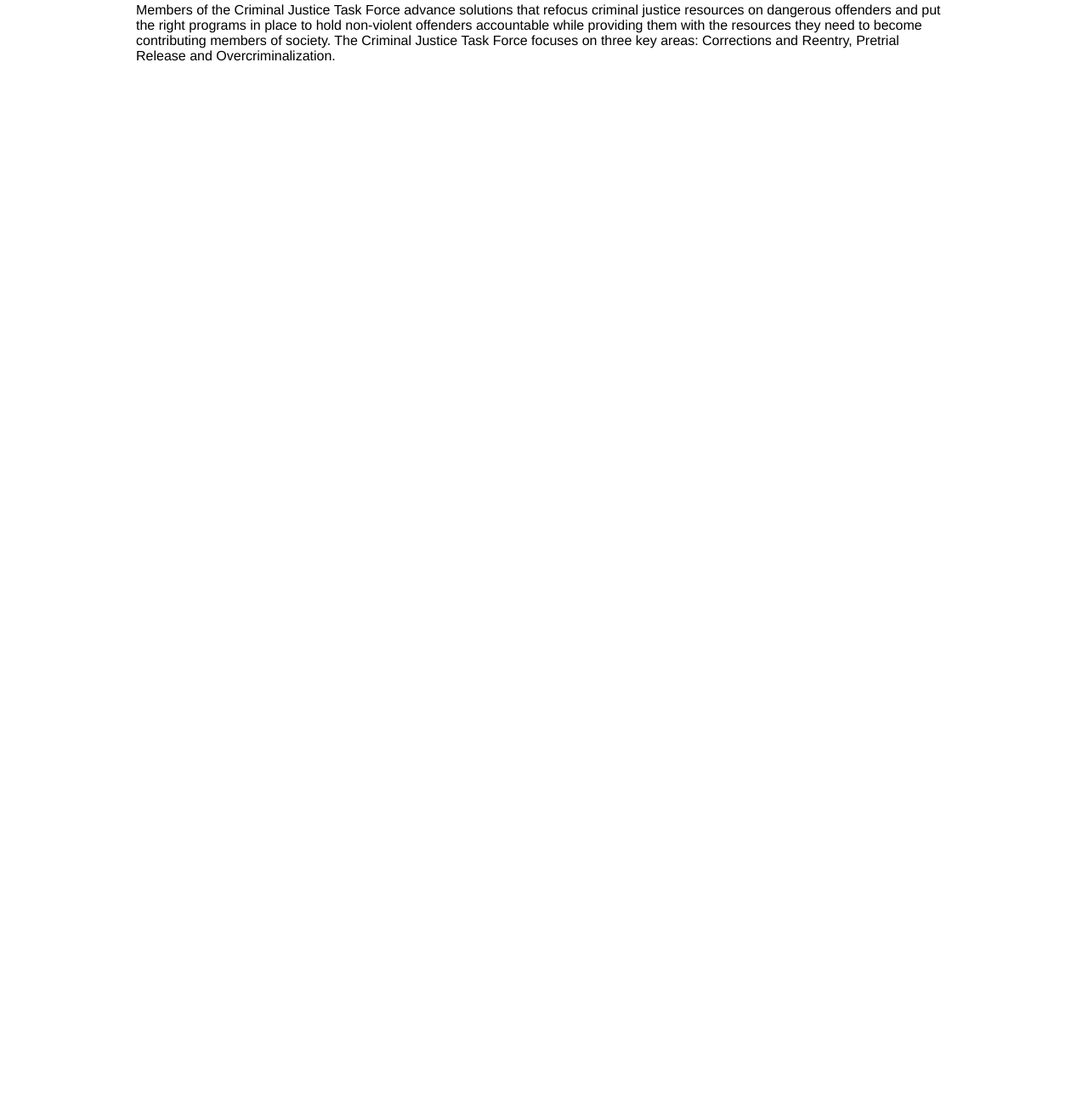
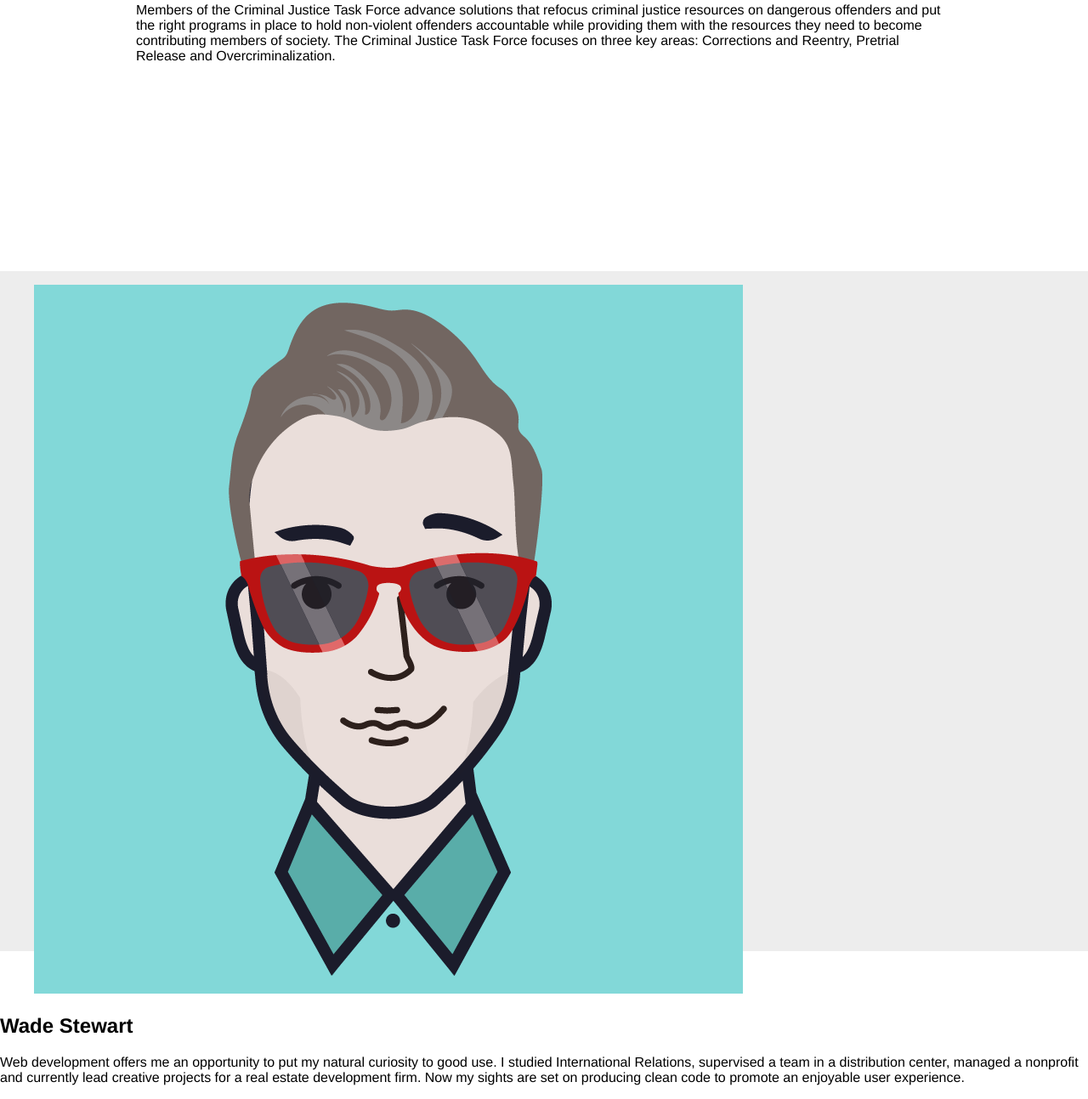
Before and after one commit to wadestewart/ccj, a plain HTML site: page index.html in a window 1280 px wide. Shown: the part 1281-2574 px from the top of the page at 85% size. Before the commit the page ends 1600 px from the top, so only its background shows below. Drawn offline with Linux system fonts and the light colour scheme.

Commit message:
addded leadership page, board card, card img-name-bio

```diff
--- a/index.html
+++ b/index.html
@@ -29,7 +29,7 @@
                     </a>
                 </li>
                 <li><a class="nav-scroll" href="#about">ABOUT</a></li>
-                <li><a class="nav-scroll" href="#projects">LEADERSHIP</a></li>
+                <li><a class="nav-scroll" href="#leadership">LEADERSHIP</a></li>
                 <li><a class="nav-scroll" href="#contact">CONTACT</a></li>
                 <li id="nav-support"><a class="nav-scroll" href="https://moz.com/beginners-guide-to-seo" target='_blank'>SUPPORT US</a></li>
             </ul>
@@ -55,6 +55,25 @@
 
     </div>
 
+    <div class="leadership">
+
+        <div class="board-card">
+
+            <figure>
+                <img src="./images/Wade-AvatarLinkedIn-2.png" alt="Illustration of Wade">
+            </figure>
+
+            <div class="card-text">
+                <h2>Wade Stewart</h2>
+                <p>
+                    Web development offers me an opportunity to put my natural curiosity to good use. I studied International Relations, supervised a team in a distribution center, managed a nonprofit and currently lead creative projects for a real estate development firm. Now my sights are set on producing clean code to promote an enjoyable user experience.
+                </p>
+            </div>
+
+        </div>
+
+    </div>
+
     <script src="script.js"></script>
 
 </body>
--- a/style.css
+++ b/style.css
@@ -14,7 +14,7 @@ body {
 }
 
 .splash-page {
-    background: url('./splash.jpg');
+    background: url('./images/splash.jpg');
     background-position: center;
     background-repeat: no-repeat;
     background-size: cover;
@@ -33,7 +33,6 @@ body {
 .flex-nav {
     align-items: center;
     display: flex;
-    /* font-family: 'Circular', Helvetica, sans-serif; */
     list-style-type: none;
     margin: 0;
     padding: 1rem 5rem;
@@ -98,6 +97,10 @@ body {
     width: 100vw;
 }
 
-/* .about h2 {
-    font-family: 'Circular', Helvetica, sans-serif;
-} */
+.leadership {
+    background-color: #ededed;
+    display: flex;
+    flex-flow: row wrap;
+    height: 100vh;
+    width: 100vw;
+}
```
Also changed, not shown: images/Wade-AvatarLinkedIn-2.png (added), images/splash.jpg (renamed from splash.jpg).
